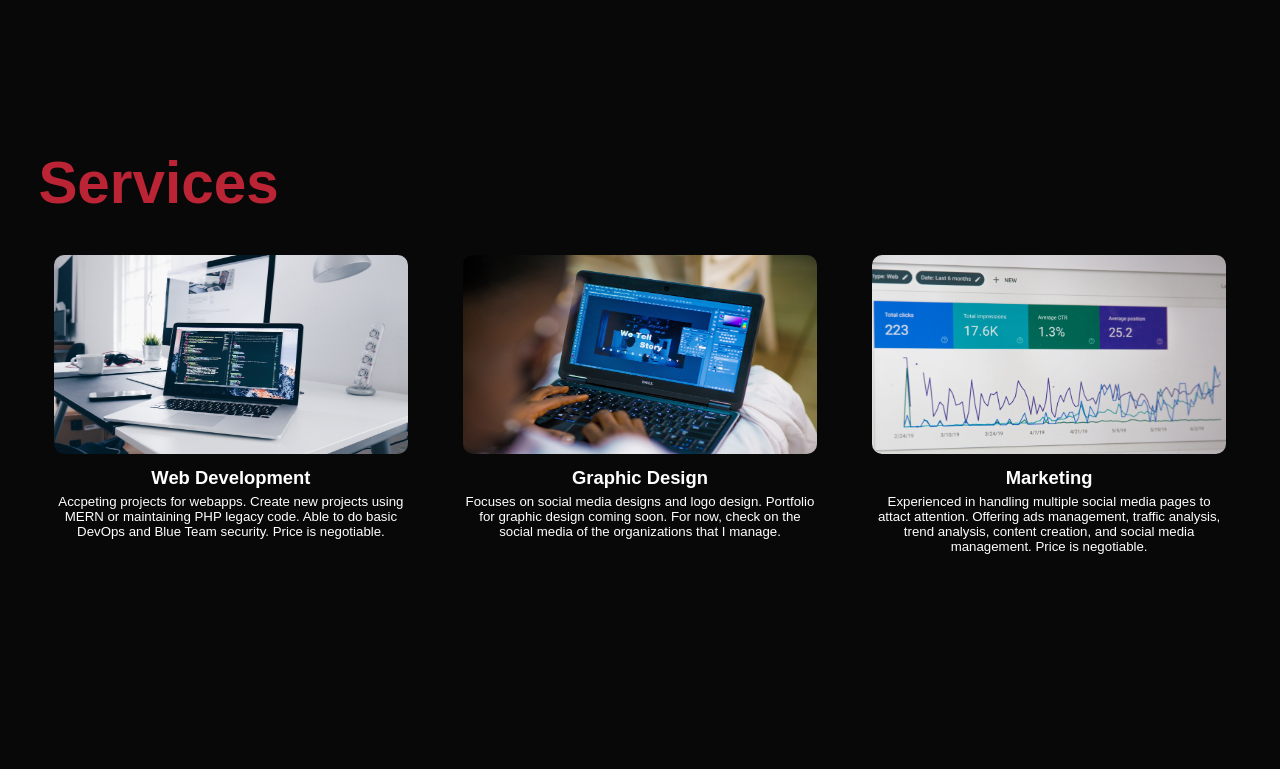
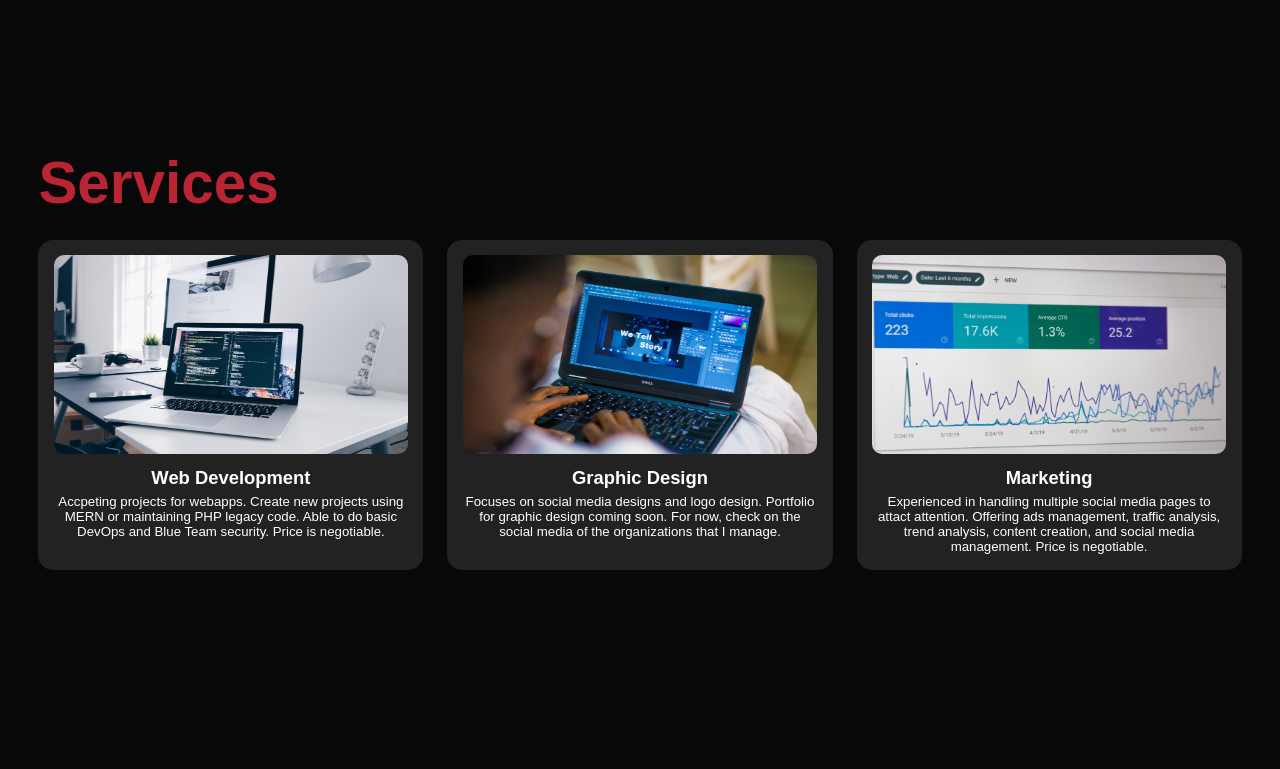
Before and after one commit to gigahidjrikaaa/gigahidjrikaaa.github.io, a PHP site: page / in a window 1280 px wide. Shown: the part 1605-2374 px from the top of the page. Run offline with PHP 8.4, Linux system fonts and the light colour scheme; some libraries are stand-ins or nearby versions.

Commit message:
Added background box and translateY

```diff
--- a/style.css
+++ b/style.css
@@ -411,7 +411,7 @@ nav ul li a:hover::after {
 
 .services-item {
     opacity: 1;
-    background-color: transparent;
+    background-color: #222222;
     padding: 4%;
     border-radius: 15px;
     text-align: center;
@@ -422,9 +422,9 @@ nav ul li a:hover::after {
     opacity: 1;
     background-color: #BA2434;
     transition: 0.5s;
-    /* glow */
     box-shadow: 0 0 20px #FFFFFF;
     cursor: pointer;
+    transform: translateY(-10px);
 }
 
 .services-item h2 {
```
